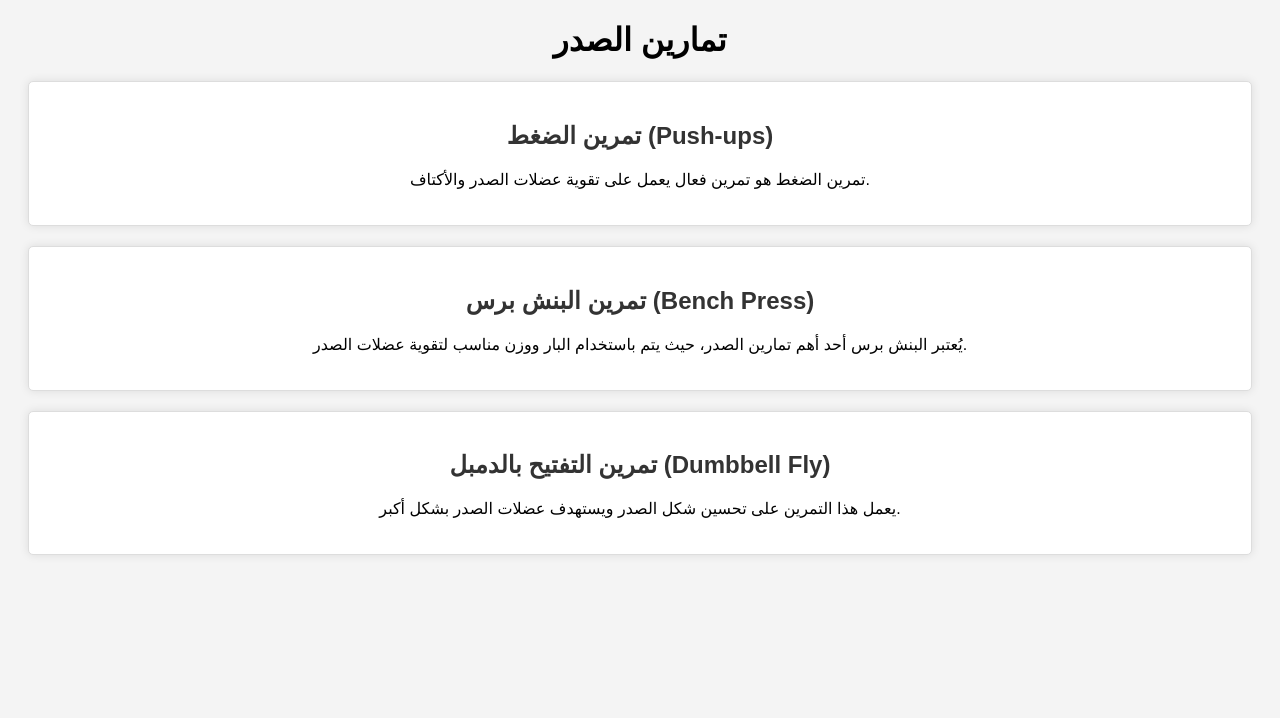
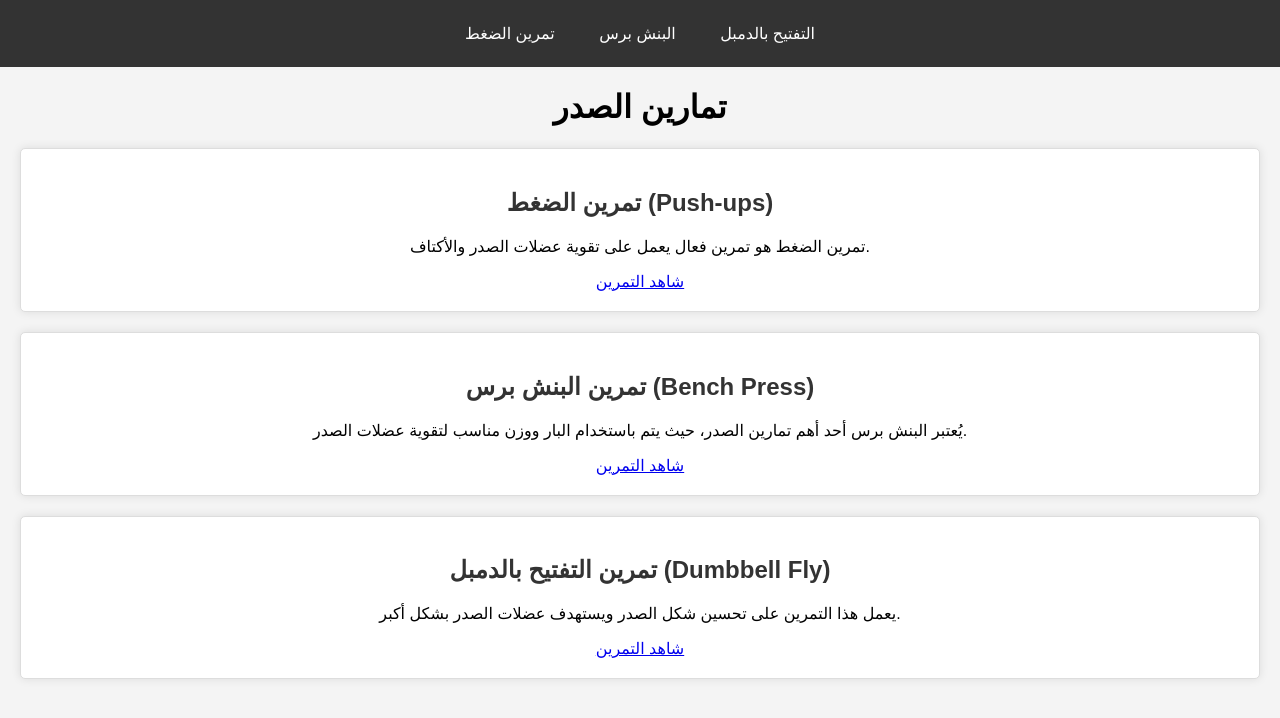
Before and after one commit to winter4x/winter, a plain HTML site: page index.html in a window 1280 px wide. Drawn offline with Linux system fonts and the light colour scheme.

Commit message:
Update index.html
حسنا موقعنا

```diff
--- a/index.html
+++ b/index.html
@@ -9,6 +9,22 @@
             font-family: Arial, sans-serif;
             text-align: center;
             background-color: #f4f4f4;
+            margin: 0;
+            padding: 0;
+        }
+        nav {
+            background-color: #333;
+            padding: 10px;
+        }
+        nav a {
+            color: white;
+            padding: 14px 20px;
+            text-decoration: none;
+            text-align: center;
+            display: inline-block;
+        }
+        nav a:hover {
+            background-color: #575757;
         }
         .exercise {
             margin: 20px;
@@ -25,21 +41,30 @@
 </head>
 <body>
 
+    <nav>
+        <a href="#pushups">تمرين الضغط</a>
+        <a href="#benchpress">البنش برس</a>
+        <a href="#dumbbellfly">التفتيح بالدمبل</a>
+    </nav>
+
     <h1>تمارين الصدر</h1>
 
-    <div class="exercise">
+    <div class="exercise" id="pushups">
         <h2>تمرين الضغط (Push-ups)</h2>
         <p>تمرين الضغط هو تمرين فعال يعمل على تقوية عضلات الصدر والأكتاف.</p>
+        <a href="https://www.youtube.com/watch?v=_l3ySVKYVJ8" target="_blank">شاهد التمرين</a>
     </div>
 
-    <div class="exercise">
+    <div class="exercise" id="benchpress">
         <h2>تمرين البنش برس (Bench Press)</h2>
         <p>يُعتبر البنش برس أحد أهم تمارين الصدر، حيث يتم باستخدام البار ووزن مناسب لتقوية عضلات الصدر.</p>
+        <a href="https://www.youtube.com/watch?v=gRVjAtPip0Y" target="_blank">شاهد التمرين</a>
     </div>
 
-    <div class="exercise">
+    <div class="exercise" id="dumbbellfly">
         <h2>تمرين التفتيح بالدمبل (Dumbbell Fly)</h2>
         <p>يعمل هذا التمرين على تحسين شكل الصدر ويستهدف عضلات الصدر بشكل أكبر.</p>
+        <a href="https://www.youtube.com/watch?v=eozdVDA78K0" target="_blank">شاهد التمرين</a>
     </div>
 
 </body>
```
